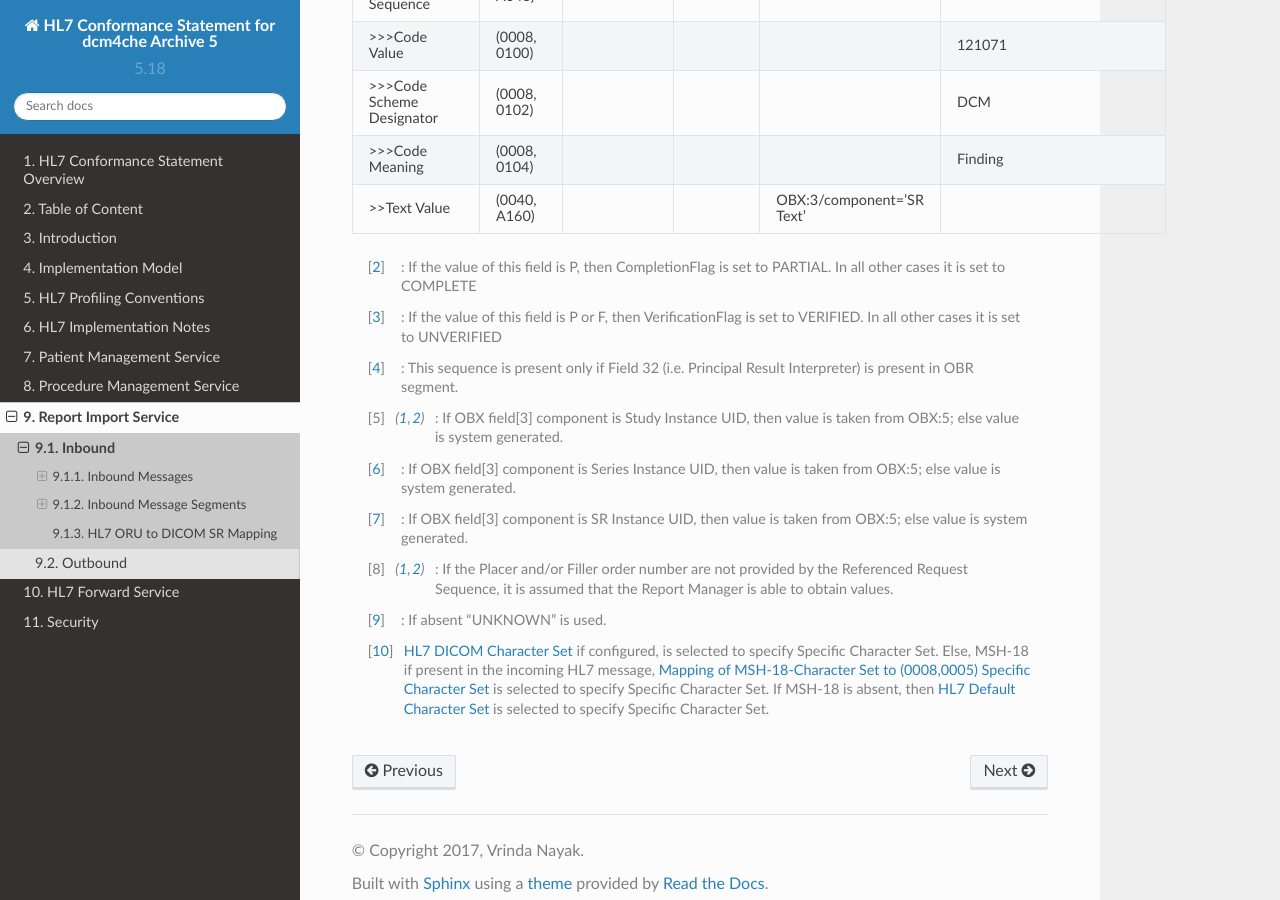
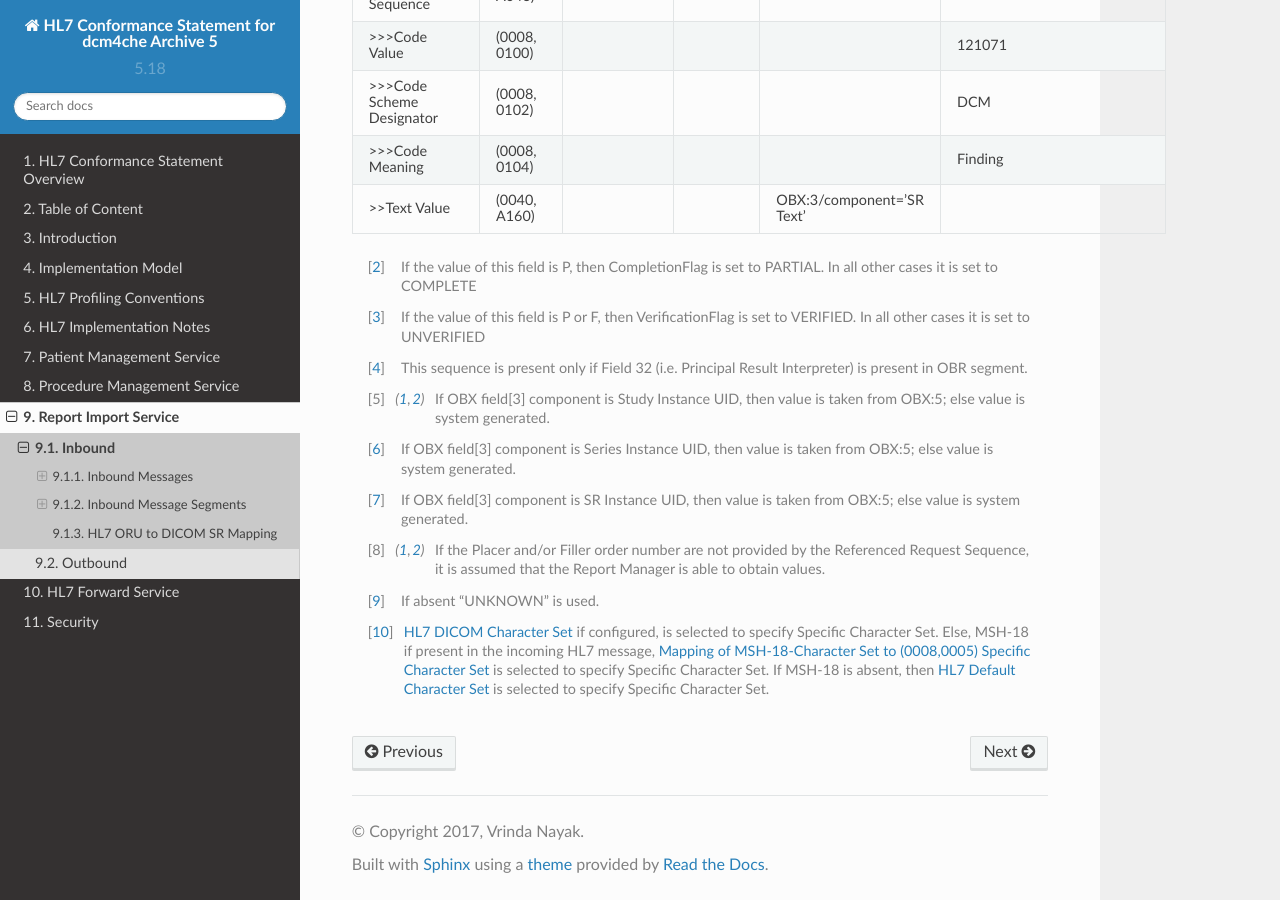
Before and after one commit to dcm4che/dcm4chee-arc-hl7cs, a Sphinx documentation site: the page built from source/oru/inbound.rst, in a window 1280 px wide and 900 px high, scrolled down 10832 px. Built offline with Sphinx 7.4.7 and the Read the Docs theme 2.0.0, drawn with Linux system fonts in a browser that asks for light colours; some of the changed text lies outside the part shown.

```diff
--- a/source/orm/inbound.rst
+++ b/source/orm/inbound.rst
@@ -542,7 +542,7 @@ ORM - HL7 order mapping to DICOM Modality Worklist Attributes
    >Scheduled Procedure Step Start Date, "(0040, 0002)", Quantity/Timing, 00221.4, ORC:7.4
    >Scheduled Procedure Step Start Time, "(0040, 0003)", Quantity/Timing, 00221.4, ORC:7.4
    >Modality, "(0008, 0060)", Diagnostic Serv Sect ID, 00257, OBR:24
-   >Scheduled Performing Physician's Name, "(0040, 0006)", Technician, 00266, OBR:34, [#Note4]_
+   >Scheduled Performing Physician's Name, "(0040, 0006)", Technician, 00266, OBR:34.1, [#Note4]_
    >Scheduled Procedure Step Description, "(0040, 0007)", Universal Service ID, 00238.4.5, OBR:4.5, [#Note10]_
    >Scheduled Station Name, "(0040, 0010)", , , , [#Note5]_
    >Scheduled Protocol Code Sequence, "(0040, 0008)", , , , [#Note10]_
@@ -612,7 +612,7 @@ OMI - HL7 order mapping to DICOM Modality Worklist Attributes
    >Scheduled Procedure Step Start Date, "(0040, 0002)", Start Date/Time, 01633, TQ1:7
    >Scheduled Procedure Step Start Time, "(0040, 0003)", Start Date/Time, 01633, TQ1:7
    >Modality, "(0008, 0060)", Modality, 00239, IPC:5
-   >Scheduled Performing Physician's Name, "(0040, 0006)", Technician, 00266, OBR:34, [#Note4]_
+   >Scheduled Performing Physician's Name, "(0040, 0006)", Technician, 00266, OBR:34.1, [#Note4]_
    >Scheduled Procedure Step Description, "(0040, 0007)", Protocol Code, 00246.2, IPC:6.2
    >Scheduled Station Name, "(0040, 0010)", Scheduled Station Name, 01663, IPC:7
    >Scheduled Procedure Step Location, "(0040, 0011)", Scheduled Procedure Step Location, 01664, IPC:8
@@ -686,7 +686,7 @@ OMG - HL7 order mapping to DICOM Modality Worklist Attributes
    >Scheduled Procedure Step Start Date, "(0040, 0002)", Start Date/Time, 01633, TQ1:7
    >Scheduled Procedure Step Start Time, "(0040, 0003)", Start Date/Time, 01633, TQ1:7
    >Modality, "(0008, 0060)", Diagnostic Serv Sect ID, 00257, OBR:24
-   >Scheduled Performing Physician's Name, "(0040, 0006)", Technician, 00266, OBR:34, [#Note4]_
+   >Scheduled Performing Physician's Name, "(0040, 0006)", Technician, 00266, OBR:34.1, [#Note4]_
    >Scheduled Procedure Step Description, "(0040, 0007)", Universal Service ID, 00238.4.5, OBR:4.5, [#Note10]_
    >Scheduled Station Name, "(0040, 0010)", , , , [#Note5]_
    >Scheduled Protocol Code Sequence, "(0040, 0008)", , , , [#Note10]_
--- a/source/oru/inbound.rst
+++ b/source/oru/inbound.rst
@@ -322,22 +322,22 @@ Mappings between HL7 and DICOM are illustrated in the following manner:
    >>Text Value, "(0040, A160)",,, OBX:3/component='SR Text'
 
 
-.. [#Note1] : If the value of this field is P, then CompletionFlag is set to PARTIAL. In all other cases it is set to COMPLETE
+.. [#Note1] If the value of this field is P, then CompletionFlag is set to PARTIAL. In all other cases it is set to COMPLETE
 
-.. [#Note2] : If the value of this field is P or F, then VerificationFlag is set to VERIFIED. In all other cases it is set to UNVERIFIED
+.. [#Note2] If the value of this field is P or F, then VerificationFlag is set to VERIFIED. In all other cases it is set to UNVERIFIED
 
-.. [#Note3] : This sequence is present only if Field 32 (i.e. Principal Result Interpreter) is present in OBR segment.
+.. [#Note3] This sequence is present only if Field 32 (i.e. Principal Result Interpreter) is present in OBR segment.
 
-.. [#Note4] : If OBX field[3] component is Study Instance UID, then value is taken from OBX:5; else value is system generated.
+.. [#Note4] If OBX field[3] component is Study Instance UID, then value is taken from OBX:5; else value is system generated.
 
-.. [#Note5] : If OBX field[3] component is Series Instance UID, then value is taken from OBX:5; else value is system generated.
+.. [#Note5] If OBX field[3] component is Series Instance UID, then value is taken from OBX:5; else value is system generated.
 
-.. [#Note6] : If OBX field[3] component is SR Instance UID, then value is taken from OBX:5; else value is system generated.
+.. [#Note6] If OBX field[3] component is SR Instance UID, then value is taken from OBX:5; else value is system generated.
 
-.. [#Note7] : If the Placer and/or Filler order number are not provided by the Referenced Request Sequence, it is assumed that the
+.. [#Note7] If the Placer and/or Filler order number are not provided by the Referenced Request Sequence, it is assumed that the
     Report Manager is able to obtain values.
 
-.. [#Note8] : If absent "UNKNOWN" is used.
+.. [#Note8] If absent "UNKNOWN" is used.
 
 .. [#Note9] `HL7 DICOM Character Set <https://dcm4chee-arc-cs.readthedocs.io/en/latest/networking/config/archiveHL7Application.html#hl7dicomcharacterset>`_
    if configured, is selected to specify Specific Character Set. Else, MSH-18 if present in the incoming HL7 message, :ref:`tab_hl7_dicom_charset`
```
Also changed, not shown: other parts of source/oru/inbound.rst (+2 -2 lines).
